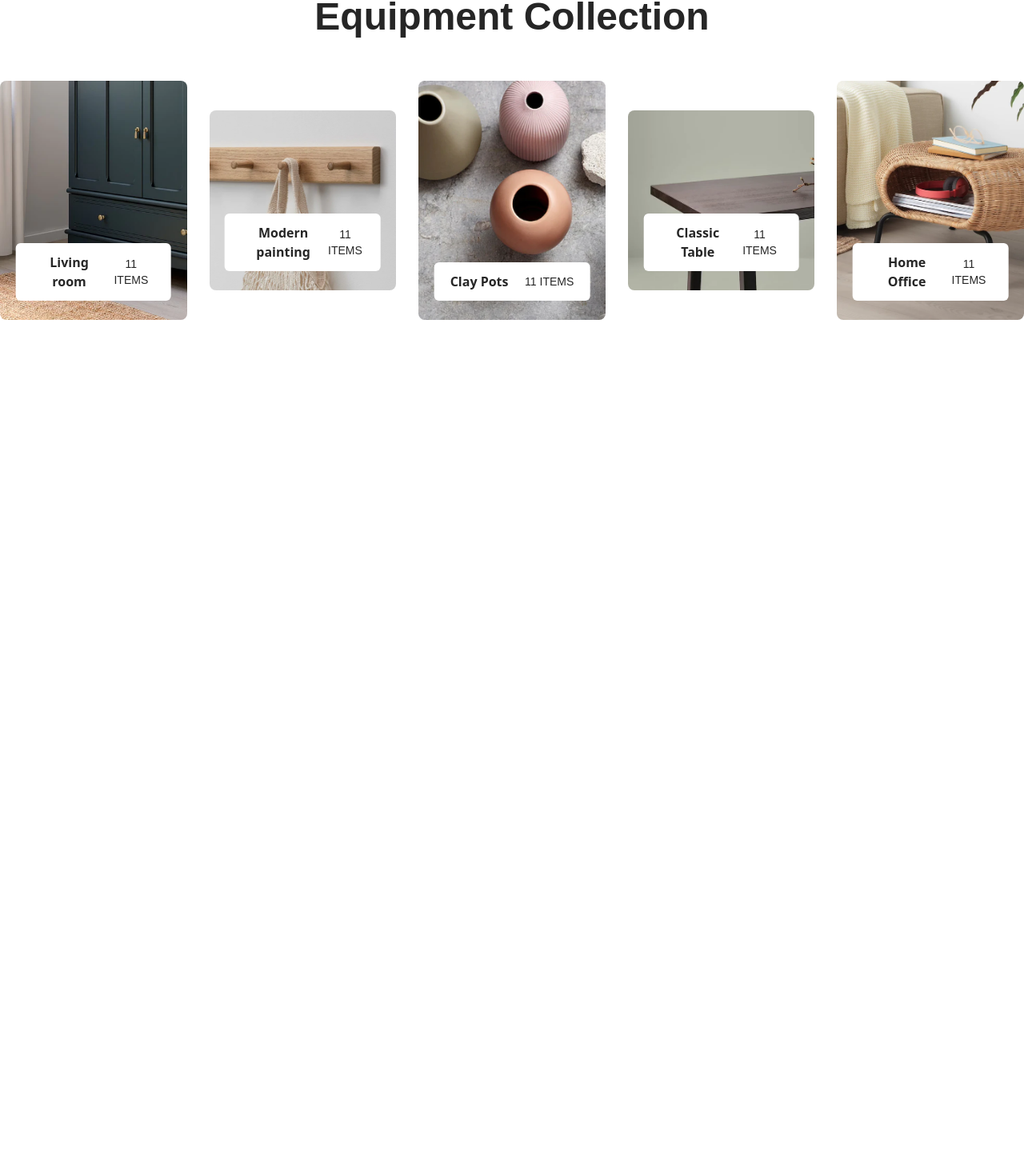
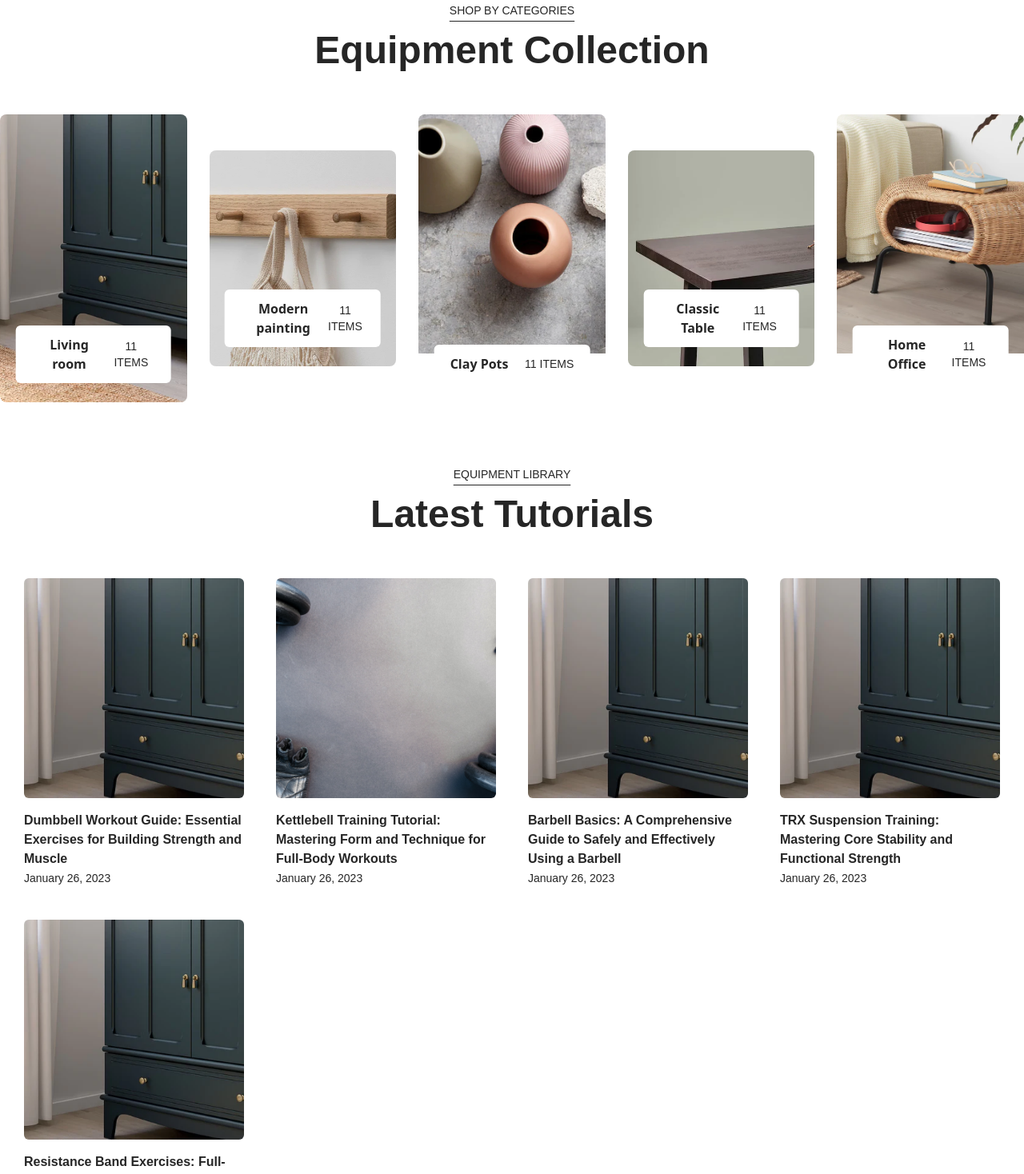
Before and after one commit to zapagenrevdale/gym-builder, a Next.js app: page / in a window 1280 px wide. Shown: the part 919-2387 px from the top of the page at 80% size. Before the commit the page ends 2119 px from the top, so only its background shows below. Built offline with nearby package versions, Linux system fonts and the light colour scheme.

Commit message:
Apply on header, hero, categories, tutorials comps

```diff
--- a/components/atoms/navigationButton.tsx
+++ b/components/atoms/navigationButton.tsx
@@ -1,6 +1,10 @@
-const NavigationButton: React.FC<Props> = ({ children, handler }) => {
+const NavigationButton: React.FC<Props> = ({
+  children,
+  handler,
+  className,
+}) => {
   return (
-    <button onClick={handler} className="p-2">
+    <button onClick={handler} className={`p-2 ${className}`}>
       {children}
     </button>
   );
@@ -9,6 +13,7 @@ const NavigationButton: React.FC<Props> = ({ children, handler }) => {
 interface Props {
   children: React.ReactNode;
   handler: () => void;
+  className?: string;
 }
 
 export default NavigationButton;
--- a/components/molecules/collectionCard.tsx
+++ b/components/molecules/collectionCard.tsx
@@ -19,16 +19,19 @@ const CollectionCard: React.FC<Props> = ({
       className={`relative rounded-lg overflow-hidden ${className}`}
       onMouseEnter={() => setHovered(true)}
       onMouseLeave={() => setHovered(false)}
+
     >
-      <motion.div whileHover={{ scale: 1.15, transition: { duration: 0.4 } }}>
+      <motion.div whileHover={{ scale: 1.15, transition: { duration: 0.4 } }}
+        className="min-h-[360px] w-auto h-full"
+      >
         <Image
           alt="Background"
           src={image}
           width={360}
           height={461}
           style={{
-            width: "100%",
-            height: "100%",
+            minWidth: "100%",
+            minHeight: "100%",
             objectFit: "cover",
             objectPosition: "top",
           }}
--- a/components/molecules/navigationTransaction.tsx
+++ b/components/molecules/navigationTransaction.tsx
@@ -10,7 +10,10 @@ const NavigationTransaction = () => {
   return (
     <div>
       {/* search */}
-      <NavigationButton handler={searchHandler}>
+      <NavigationButton
+        handler={searchHandler}
+        className="hidden lg:inline-flex"
+      >
         <MagnifyingGlassIcon className="h-5 w-5 text-black" />
       </NavigationButton>
       <NavigationButton handler={searchHandler}>
--- /dev/null
+++ b/components/molecules/tutorialCard.tsx
@@ -0,0 +1,35 @@
+import Image from "next/image";
+
+const Tutorial: React.FC<Props> = ({ title, date, image }) => {
+  return (
+    <div className="max-w-[275px]">
+      <div className="aspect-square mb-4 overflow-hidden rounded-md">
+        <Image
+          alt="Background"
+          src={image}
+          width={250}
+          height={250}
+          style={{
+            width: "100%",
+            height: "100%",
+            objectFit: "cover",
+            objectPosition: "top",
+          }}
+          className="hover:scale-110 transition-transform duration-300"
+        />
+      </div>
+      <div>
+        <h4 className="font-semibold">{title}</h4>
+        <time className="font-light text-sm">{date}</time>
+      </div>
+    </div>
+  );
+};
+
+interface Props {
+  title: string;
+  date: string;
+  image: string;
+}
+
+export default Tutorial;
--- a/components/organisms/categories.tsx
+++ b/components/organisms/categories.tsx
@@ -3,17 +3,19 @@ import CollectionCard from "@/components/molecules/collectionCard";
 const Categories = () => {
   return (
     <div className="container flex flex-col items-center font-medium mt-20">
-      <h4 className="uppercase underline underline-offset-8 mb-4 text-sm">
+      <h4 className="uppercase underline underline-offset-8 mb-4 text-sm text-center">
         SHOP BY CATEGORIES
       </h4>
-      <h2 className="text-5xl font-bold mb-14">Equipment Collection</h2>
+      <h2 className="font-bold mb-14 text-center">
+        Equipment Collection
+      </h2>
       <div className="grid grid-cols-1 md:grid-cols-2 lg:grid-cols-3 xl:grid-cols-5 gap-7 items-center">
         <CollectionCard
           items={11}
           category={"Living room"}
           image={"/images/cat1.webp"}
           href="/"
-          className=""
+          className="h-full"
         />
         <CollectionCard
           items={11}
--- a/components/organisms/headers.tsx
+++ b/components/organisms/headers.tsx
@@ -1,22 +1,12 @@
-import Navigation from "@/components/molecules/navigation";
-import NavigationTransaction from "@/components/molecules/navigationTransaction";
+import WebHeader from "@/components/organisms/webHeader";
+import MobileHeader from "@/components/organisms/mobileHeader";
 
 const Header = () => {
   return (
     <header className="sticky left-0 top-0 w-full z-20 flex justify-center bg-white/[0.97]">
       <div className="container flex items-center justify-center shadow-md">
-        <div className="h-18 lg:h-20 flex items-center max-w-[1200px] justify-between w-full">
-          <h1 className="font-grotesk text-2xl">
-            <span className="font-light">Gym</span>
-            <span className="font-extrabold">Builder </span>
-          </h1>
-          {/* nav */}
-          <Navigation />
-
-          {/* buttons */}
-          <NavigationTransaction />
-        </div>
-        {/* logo */}
+        <WebHeader />
+        <MobileHeader />
       </div>
     </header>
   );
--- a/components/organisms/hero.tsx
+++ b/components/organisms/hero.tsx
@@ -9,10 +9,10 @@ const Hero = () => {
     <div className="container w-full">
       {/* swiper */}
       <div className="relative flex flex-col min-h-[720px] justify-center items-center gap-10">
-        <h1 className="text-8xl font-grotesk font-black w-2/3 text-center bg-gradient-to-r text-transparent bg-clip-text from-neutral-900 via-neutral-800 to-neutral-900">
+        <h1 className="text-[52px] md:text-7xl xl:text-8xl font-grotesk font-black w-5/6 lg:w-2/3 text-center leading-tight xl:leading-normal bg-gradient-to-r text-transparent bg-clip-text from-neutral-900 via-neutral-800 to-neutral-900">
           Power Up Your Fitness Journey with Quality Gym Equipment!
         </h1>
-        <p className="text-xl font-semibold text-white w-1/3 text-center">
+        <p className="text-base lg:text-xl font-semibold text-white w-2/3 lg:w-1/3 text-center">
           Discover our top-tier gear designed to help you reach your fitness
           goals.
         </p>
--- /dev/null
+++ b/components/organisms/mobileHeader.tsx
@@ -0,0 +1,18 @@
+import Navigation from "@/components/molecules/navigation";
+import NavigationTransaction from "@/components/molecules/navigationTransaction";
+import Bars3Icon from "@heroicons/react/24/outline/Bars3Icon";
+
+const MobileHeader = () => {
+  return (
+    <div className="h-16 lg:h-20 flex lg:hidden items-center max-w-[1200px] justify-between w-full px-4">
+      <Bars3Icon className="h-5 w-5 text-black" />
+      <h1 className="font-grotesk text-2xl">
+        <span className="font-light">Gym</span>
+        <span className="font-extrabold">Builder </span>
+      </h1>
+      <NavigationTransaction />
+    </div>
+  );
+};
+
+export default MobileHeader;
--- /dev/null
+++ b/components/organisms/tutorials.tsx
@@ -0,0 +1,54 @@
+import TutorialCard from "@/components/molecules/tutorialCard";
+
+const Tutorials = () => {
+  return (
+    <div className="container flex flex-col items-center font-medium mt-20">
+      <h4 className="uppercase underline underline-offset-8 mb-4 text-sm">
+        EQUIPMENT LIBRARY
+      </h4>
+      <h2 className="font-bold mb-14">Latest Tutorials</h2>
+      <div className="grid grid-cols-1 md:grid-cols-2 lg:grid-cols-3 xl:grid-cols-4 gap-10 ">
+        <TutorialCard
+          title={
+            "Dumbbell Workout Guide: Essential Exercises for Building Strength and Muscle"
+          }
+          image={"/images/cat1.webp"}
+          date={"January 26, 2023"}
+        />
+        <TutorialCard
+          title={
+            "Kettlebell Training Tutorial: Mastering Form and Technique for Full-Body Workouts"
+          }
+          image={"/images/background.jpg"}
+          date={"January 26, 2023"}
+        />
+
+        <TutorialCard
+          title={
+            "Barbell Basics: A Comprehensive Guide to Safely and Effectively Using a Barbell"
+          }
+          image={"/images/cat1.webp"}
+          date={"January 26, 2023"}
+        />
+
+        <TutorialCard
+          title={
+            "TRX Suspension Training: Mastering Core Stability and Functional Strength"
+          }
+          image={"/images/cat1.webp"}
+          date={"January 26, 2023"}
+        />
+
+        <TutorialCard
+          title={
+            "Resistance Band Exercises: Full-Body Workout Routine for Strength and Flexibility"
+          }
+          image={"/images/cat1.webp"}
+          date={"January 26, 2023"}
+        />
+      </div>
+    </div>
+  );
+};
+
+export default Tutorials;
--- /dev/null
+++ b/components/organisms/webHeader.tsx
@@ -0,0 +1,17 @@
+import Navigation from "@/components/molecules/navigation";
+import NavigationTransaction from "@/components/molecules/navigationTransaction";
+
+const WebHeader = () => {
+  return (
+    <div className="h-16 lg:h-20 hidden lg:flex items-center max-w-[1200px] justify-between w-full px-4">
+      <h1 className="font-grotesk text-2xl">
+        <span className="font-light">Gym</span>
+        <span className="font-extrabold">Builder </span>
+      </h1>
+      <Navigation />
+      <NavigationTransaction />
+    </div>
+  );
+};
+
+export default WebHeader;
--- a/pages/index.tsx
+++ b/pages/index.tsx
@@ -1,13 +1,13 @@
 import Categories from "@/components/organisms/categories";
 import Hero from "@/components/organisms/hero";
+import Tutorials from "@/components/organisms/tutorials";
 
 const Home = () => {
   return (
     <div className="flex flex-col justify-center items-center">
       <Hero />
-
       <Categories />
-      <div className="h-screen"></div>
+      <Tutorials />
     </div>
   );
 };
--- a/styles/globals.css
+++ b/styles/globals.css
@@ -6,6 +6,9 @@ body {
   @apply text-neutral-800;
 }
 
+h2 {
+  @apply text-4xl md:text-5xl;
+}
 @import url("fonts.css");
 
 @layer components {
```
